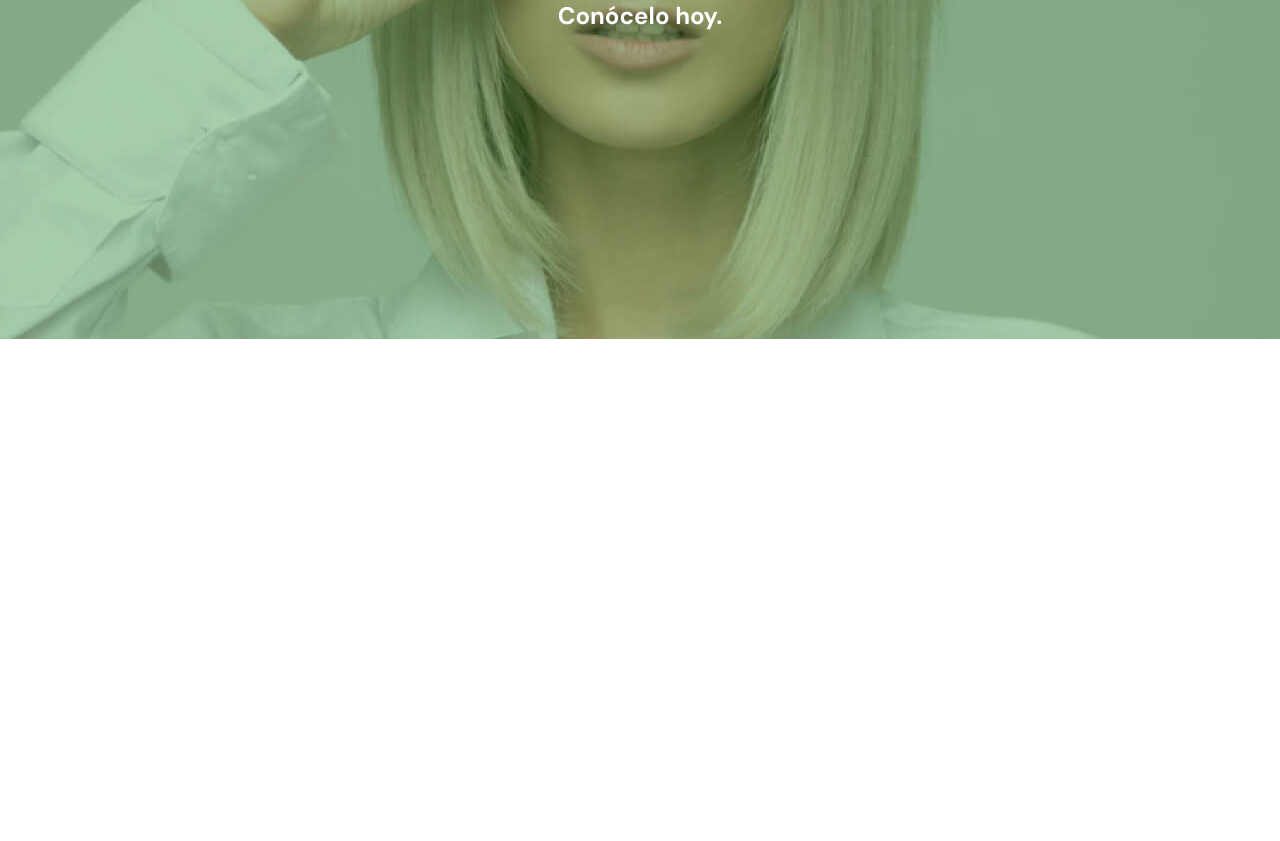
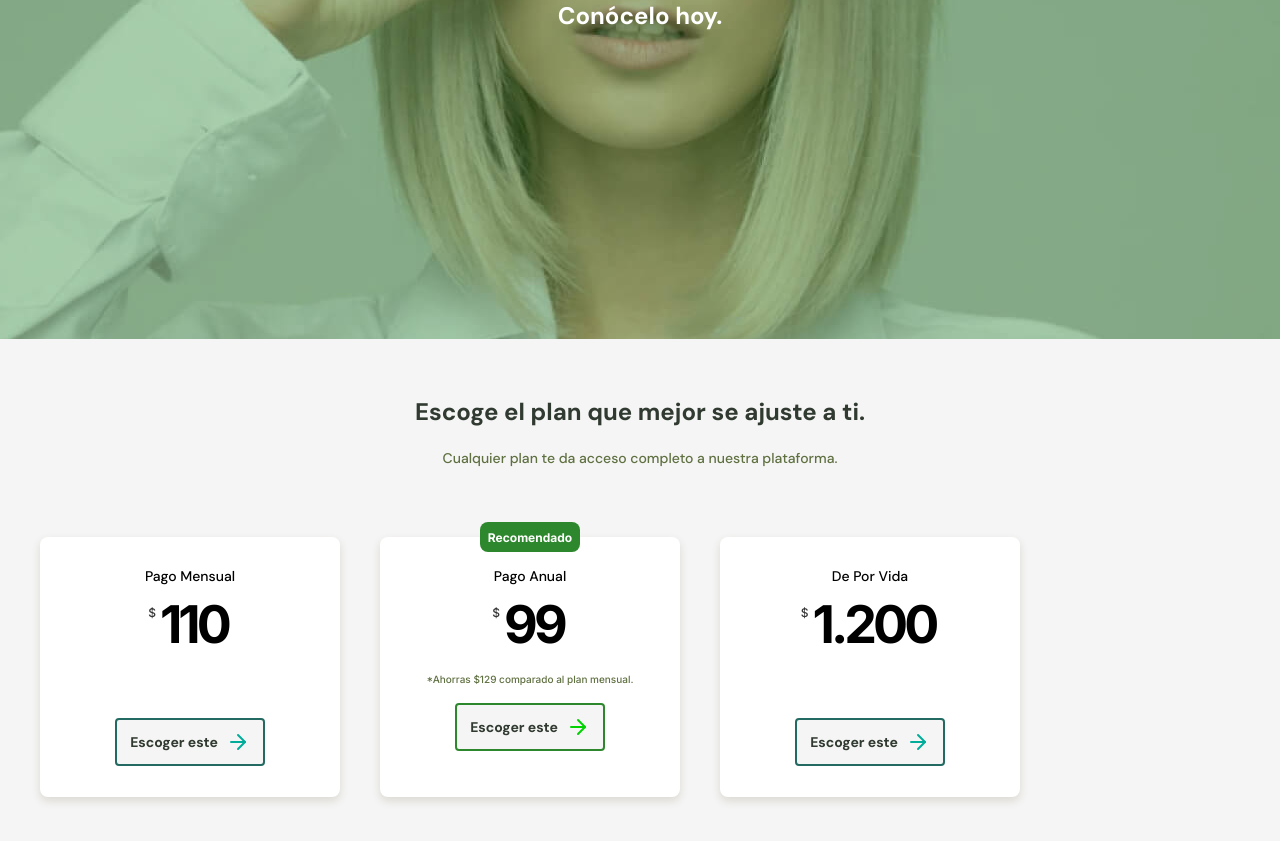
Before and after one commit to cristianblar/ProyectoBitSwitch, a plain HTML site: page index.html in a window 1280 px wide. Shown: the part 2363-3204 px from the top of the page. Before the commit the page ends 2702 px from the top, so only its background shows below. Drawn offline with Linux system fonts and the light colour scheme.

Commit message:
Adds plans section with cards and CSS scroll

```diff
--- a/index.html
+++ b/index.html
@@ -23,7 +23,9 @@
           tendencias.
         </p>
       </div>
-      <a class="header__button" href="#">Conoce Nuestros Planes<span></span></a>
+      <a class="header__button" href="#plans"
+        >Conoce Nuestros Planes<span></span
+      ></a>
     </header>
     <main>
       <section class="main__exchange-container">
@@ -41,25 +43,35 @@
             <div class="coin-tables__currency__table-container">
               <table>
                 <tr>
-                  <td class="currency__table-container--left-column top-cell">Bitcoin</td>
-                  <td class="currency__table-container--right-column top-cell down-trend">
+                  <td class="currency__table-container--left-column top-cell">
+                    Bitcoin
+                  </td>
+                  <td
+                    class="currency__table-container--right-column top-cell down-trend"
+                  >
                     $ 1.96<span></span>
                   </td>
                 </tr>
                 <tr>
-                  <td class="currency__table-container--left-column">Ethereum</td>
+                  <td class="currency__table-container--left-column">
+                    Ethereum
+                  </td>
                   <td class="currency__table-container--right-column up-trend">
                     $ 0.07<span></span>
                   </td>
                 </tr>
                 <tr>
                   <td class="currency__table-container--left-column">Ripple</td>
-                  <td class="currency__table-container--right-column down-trend">
+                  <td
+                    class="currency__table-container--right-column down-trend"
+                  >
                     $ 2.15<span></span>
                   </td>
                 </tr>
                 <tr>
-                  <td class="currency__table-container--left-column bottom-cell">
+                  <td
+                    class="currency__table-container--left-column bottom-cell"
+                  >
                     Stellar
                   </td>
                   <td
@@ -79,20 +91,44 @@
             <div class="coin-tables__commissions__table-container">
               <table>
                 <tr>
-                  <td class="commissions__table-container--left-column top-cell">Bitrade</td>
-                  <td class="commissions__table-container--right-column top-cell">$ 12.96</td>
+                  <td
+                    class="commissions__table-container--left-column top-cell"
+                  >
+                    Bitrade
+                  </td>
+                  <td
+                    class="commissions__table-container--right-column top-cell"
+                  >
+                    $ 12.96
+                  </td>
                 </tr>
                 <tr>
-                  <td class="commissions__table-container--left-column">Bitpreco</td>
-                  <td class="commissions__table-container--right-column">$ 13.07</td>
+                  <td class="commissions__table-container--left-column">
+                    Bitpreco
+                  </td>
+                  <td class="commissions__table-container--right-column">
+                    $ 13.07
+                  </td>
                 </tr>
                 <tr>
-                  <td class="commissions__table-container--left-column">Novadax</td>
-                  <td class="commissions__table-container--right-column">$ 13.15</td>
+                  <td class="commissions__table-container--left-column">
+                    Novadax
+                  </td>
+                  <td class="commissions__table-container--right-column">
+                    $ 13.15
+                  </td>
                 </tr>
                 <tr>
-                  <td class="commissions__table-container--left-column bottom-cell">Coinext</td>
-                  <td class="commissions__table-container--right-column bottom-cell">$ 14.96</td>
+                  <td
+                    class="commissions__table-container--left-column bottom-cell"
+                  >
+                    Coinext
+                  </td>
+                  <td
+                    class="commissions__table-container--right-column bottom-cell"
+                  >
+                    $ 14.96
+                  </td>
                 </tr>
               </table>
             </div>
@@ -112,22 +148,34 @@
           <article class="cards-container__card">
             <span class="clock"></span>
             <h3>Tiempo real</h3>
-            <p>Nuestra API toma información minuto a minuto sobre las tasas que más determinan el comportamiento.</p>
+            <p>
+              Nuestra API toma información minuto a minuto sobre las tasas que
+              más determinan el comportamiento.
+            </p>
           </article>
           <article class="cards-container__card">
             <span class="eye"></span>
             <h3>No hay tasas escondidas</h3>
-            <p>Ni en la compra ni al momento de exit, BitSwitch siempre te muestra el costo real de lo que estás adquiriendo.</p>
+            <p>
+              Ni en la compra ni al momento de exit, BitSwitch siempre te
+              muestra el costo real de lo que estás adquiriendo.
+            </p>
           </article>
           <article class="cards-container__card">
             <span class="coin"></span>
             <h3>Compara monedas</h3>
-            <p>No más rumores, con BitSwitch sabrás el valor real de cada moneda en el mercado actual.</p>
+            <p>
+              No más rumores, con BitSwitch sabrás el valor real de cada moneda
+              en el mercado actual.
+            </p>
           </article>
           <article class="cards-container__card">
             <span class="check"></span>
             <h3>Información confiable</h3>
-            <p>Nuestras fuentes están 100% verificadas y continuamos auditando su contenido mientras se actualizan.</p>
+            <p>
+              Nuestras fuentes están 100% verificadas y continuamos auditando su
+              contenido mientras se actualizan.
+            </p>
           </article>
         </section>
       </section>
@@ -136,7 +184,48 @@
           <h2>Conócelo hoy.</h2>
         </div>
       </section>
-      <section></section>
+      <section id="plans" class="main__plans">
+        <div class="main__plans__text-container">
+          <h2>Escoge el plan que mejor se ajuste a ti.</h2>
+          <p>Cualquier plan te da acceso completo a nuestra plataforma.</p>
+        </div>
+        <section class="main__plans__cards-container">
+          <article class="main__plans__card lateral-card initial">
+            <div class="main__plans__card__plan-info">
+              <h3>Pago Mensual</h3>
+              <p class="price-info"><small>$</small><strong>110</strong></p>
+            </div>
+            <button class="main__plans__button">
+              <p>Escoger este</p>
+              <span></span>
+            </button>
+          </article>
+          <article class="main__plans__card center">
+            <h3 class="recommended-plan">Recomendado</h3>
+            <div class="main__plans__card__plan-info">
+              <h3>Pago Anual</h3>
+              <p class="price-info"><small>$</small><strong>99</strong></p>
+              <p class="savings-info">
+                *Ahorras $129 comparado al plan mensual.
+              </p>
+            </div>
+            <button class="main__plans__button">
+              <p>Escoger este</p>
+              <span></span>
+            </button>
+          </article>
+          <article class="main__plans__card lateral-card final">
+            <div class="main__plans__card__plan-info">
+              <h3>De Por Vida</h3>
+              <p class="price-info"><small>$</small><strong>1.200</strong></p>
+            </div>
+            <button class="main__plans__button">
+              <p>Escoger este</p>
+              <span></span>
+            </button>
+          </article>
+        </section>
+      </section>
     </main>
     <footer></footer>
   </body>
--- a/style.css
+++ b/style.css
@@ -449,3 +449,154 @@ main {
   line-height: 2.6rem;
   color: var(--just-white);
 }
+
+.main__plans {
+  width: 100%;
+  min-width: 320px;
+  height: auto;
+  padding: 60px 0;
+  background-color: whitesmoke;
+  text-align: center;
+}
+.main__plans__text-container {
+  width: 90%;
+  min-width: 288px;
+  max-width: 900px;
+  height: auto;
+  margin: 0 auto 50px;
+}
+.main__plans__text-container h2 {
+  margin-bottom: 24px;
+  font-weight: bold;
+  font-size: 2.4rem;
+  line-height: 2.6rem;
+  color: var(--green-black);
+}
+.main__plans__text-container p {
+  font-weight: 500;
+  font-size: 1.4rem;
+  line-height: 1.8rem;
+  color: var(--green-grey);
+}
+
+.main__plans__cards-container {
+  display: flex;
+  align-items: center;
+  height: 300px;
+  overflow-x: auto;
+  scroll-snap-type: x proximity;
+}
+
+.main__plans__card {
+  position: relative;
+  scroll-snap-align: center;
+  width: 60%;
+  min-width: 190px;
+  max-width: 300px;
+  height: 260px;
+  padding: 30px 20px 24px;
+  background-color: var(--just-white);
+  border: none;
+  border-radius: 8px;
+  box-shadow: 0px 4px 8px rgba(89, 73, 30, 0.16);
+}
+.main__plans__card.initial {
+  margin-left: 40px;
+  margin-right: 40px;
+}
+.main__plans__card.center {
+  margin-left: 0;
+  margin-right: 40px;
+}
+.main__plans__card.final {
+  margin-right: 40px;
+}
+.recommended-plan {
+  position: absolute;
+  top: -15px;
+  left: calc(50% - 50px);
+  width: 100px;
+  height: 30px;
+  padding: 7.5px 0;
+  background-color: var(--bitcoin-green);
+  font-family: "Inter", sans-serif;
+  font-weight: bold;
+  font-size: 1.2rem;
+  line-height: 1.5rem;
+  color: var(--just-white);
+  border: none;
+  border-radius: 8px;
+}
+.main__plans__card__plan-info h3 {
+  margin-bottom: 8px;
+  font-weight: 500;
+  font-size: 1.4rem;
+  line-height: 1.8rem;
+  color: black;
+}
+.main__plans__card__plan-info p {
+  height: auto;
+  margin-bottom: 16px;
+  font-family: "Inter", sans-serif;
+}
+.main__plans__card__plan-info .price-info > small {
+  display: inline-block;
+  position: relative;
+  bottom: 26px;
+  right: 4px;
+  font-weight: 500;
+  font-size: 1.2rem;
+  line-height: 1.5rem;
+  color: #363636;
+}
+.main__plans__card__plan-info .price-info > strong {
+  font-weight: bold;
+  font-size: 5.2rem;
+  line-height: 6.3rem;
+  letter-spacing: -0.4rem;
+  color: black;
+}
+.main__plans__card__plan-info .savings-info {
+  font-weight: 500;
+  font-size: 1rem;
+  line-height: 1.5rem;
+  color: var(--green-grey);
+}
+.main__plans__button {
+  display: flex;
+  justify-content: center;
+  align-items: center;
+  margin: 0 auto;
+  width: 150px;
+  height: 48px;
+  font-family: "DM Sans", sans-serif;
+  background-color: whitesmoke;
+  border: 2px solid var(--bitcoin-green);
+  border-radius: 4px;
+}
+.main__plans__button > p {
+  font-weight: bold;
+  font-size: 1.4rem;
+  line-height: 1.8rem;
+  color: var(--green-black);
+}
+.main__plans__button > span {
+  display: block;
+  width: 24px;
+  height: 24px;
+  margin-left: 8px;
+  background-image: url("./assets/icons/arrow-right.svg");
+  background-position: center;
+  background-size: auto;
+  background-repeat: no-repeat;
+}
+.main__plans__card.lateral-card .price-info {
+  margin-bottom: 62px;
+}
+.main__plans__card.lateral-card .main__plans__button {
+  border-color: var(--secondary-blue);
+  color: var(--blue-black);
+}
+.main__plans__card.lateral-card .main__plans__button > span {
+  background-image: url("./assets/icons/arrow-right-blue.svg");
+}
```
Also changed, not shown: assets/icons/arrow-right-blue.svg (added).
